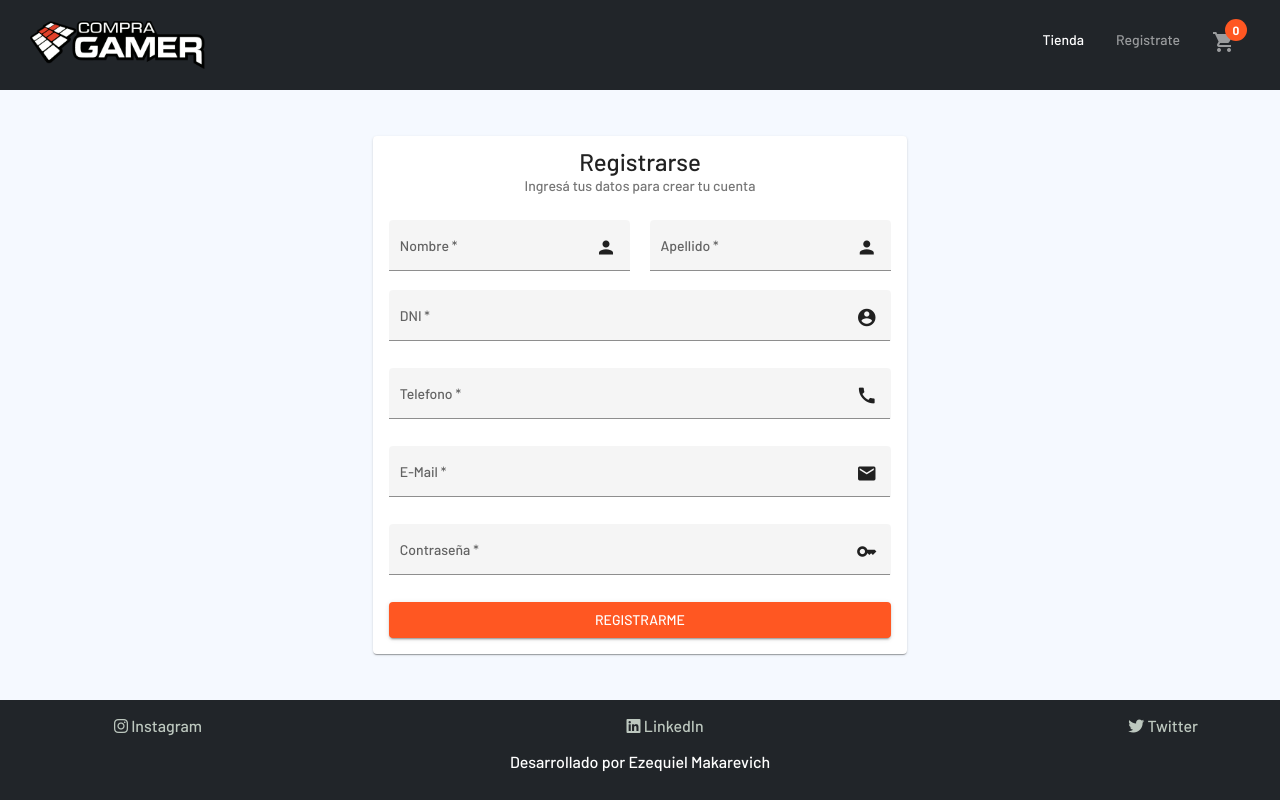
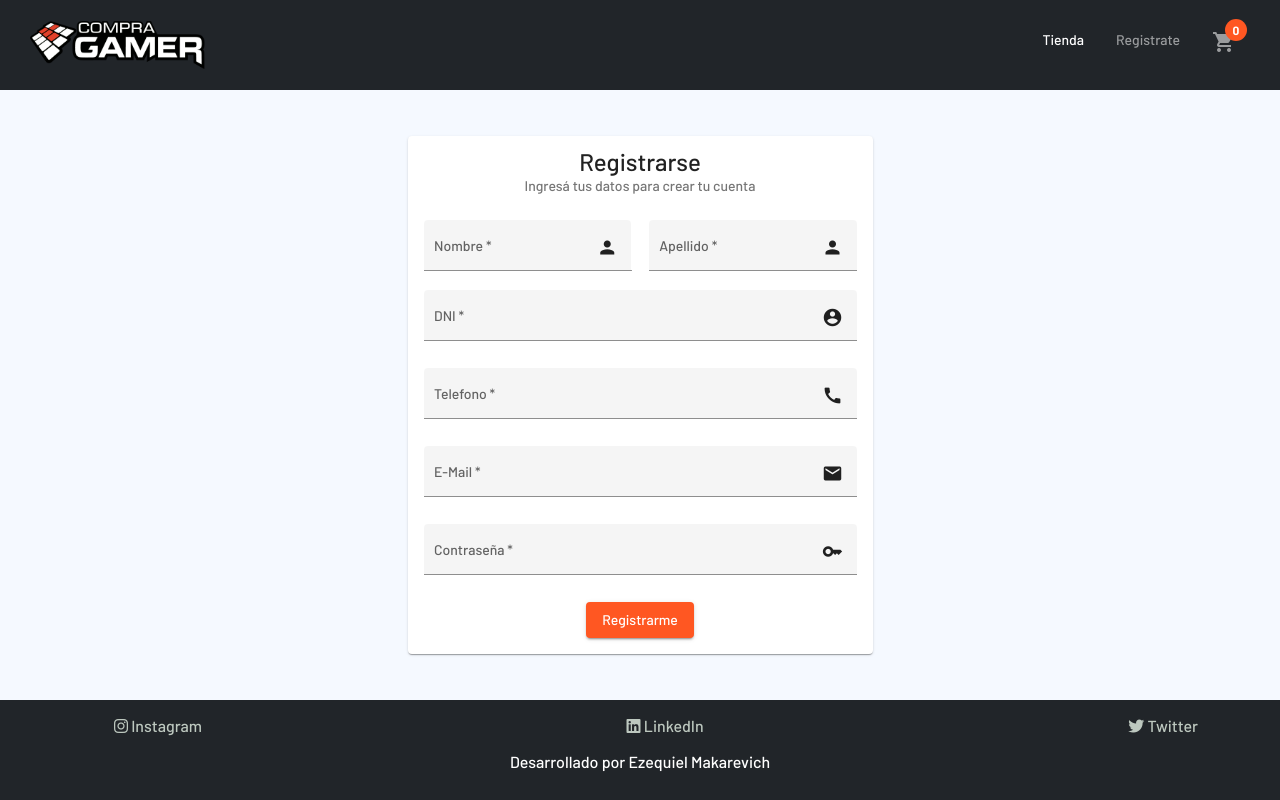
Before and after one commit to EzequielMakarevich/prueba-tecnica-cg, an Angular app: page /registro in a window 1280 px wide. Built offline with nearby package versions, Linux system fonts and the light colour scheme.

Commit message:
adds error when no object are returned

```diff
--- a/src/app/pages/register-form/register-form.component.html
+++ b/src/app/pages/register-form/register-form.component.html
@@ -1,11 +1,12 @@
-<div class="test">
+<div class="custom-container">
+    <div class="container">
         <div class="col-md-5 col-12 mx-auto">
             <mat-card>
                 <mat-card-title class="text-center">Registrarse</mat-card-title>
                 <mat-card-subtitle class="text-center mb-4">Ingresá tus datos para crear tu cuenta</mat-card-subtitle>
                 <form [formGroup]="registerForm" class="d-flex flex-column align-item-center">
                     <div class="d-flex align-item-center justify-content-between">
-                    <mat-form-field appearance="fill" style="width: 48%;">
+                        <mat-form-field appearance="fill" class="w-48">
 
                             <mat-label>Nombre</mat-label>
                             <input matInput formControlName="name" type="text">
@@ -15,7 +16,7 @@
                             </mat-error>
                         </mat-form-field>
 
-                    <mat-form-field appearance="fill" style="width: 48%;">
+                        <mat-form-field appearance="fill" class="w-48">
                             <mat-label>Apellido</mat-label>
                             <input matInput formControlName="lastName" type="text">
                             <mat-icon matSuffix>person</mat-icon>
@@ -68,9 +69,12 @@
                             Debe contener al menos (8) caracteres
                         </mat-error>
                     </mat-form-field>
-                <button class="w-100" mat-raised-button color="warn" type="submit"
-                    (click)="sendForm()">REGISTRARME</button>
+                    <div class="d-flex align-item-center justify-content-center">
+                        <button class="register-button" mat-raised-button color="warn" type="submit"
+                            (click)="sendForm()">Registrarme</button>
+                    </div>
                 </form>
             </mat-card>
         </div>
     </div>
+</div>
--- a/src/app/pages/register-form/register-form.component.scss
+++ b/src/app/pages/register-form/register-form.component.scss
@@ -1,5 +1,15 @@
-.test {
+.custom-container {
     min-height: calc(100vh - 190px);
     display: flex;
     align-items: center;
 }
+.w-48 {
+    width: 48%;
+}
+.register-button {
+    @media (max-width: 768px) {
+        width: 100%;
+    }
+
+
+}
--- a/src/app/ui/products-list/products-list.component.html
+++ b/src/app/ui/products-list/products-list.component.html
@@ -27,7 +27,7 @@
             </mat-chip-list>
         </div>
         <div class="row">
-            <div class="col-12">
+            <div class="col-12" *ngIf="filteredList.length > 0">
                 <mat-card class="d-flex align-items-center p-0 custom-card" *ngFor="let product of filteredList">
                     <div>
                         <img mat-card-image class="p-5"
@@ -52,6 +52,11 @@
                         </div>
                     </div>
                 </mat-card>
+
+            </div>
+            <div class="container d-flex justify-content-center align-items-center flex-column mt-4" *ngIf="filteredList.length < 1">
+                <img src="../../../assets/img/Search Engine_Two Color.svg" alt="No se encontraron productos">
+                <h1 class="text-center mt-2">No se encontraron productos para {{categoriesList[subcategory!] | lowercase}}</h1>
             </div>
         </div>
     </div>
@@ -60,7 +65,7 @@
         <mat-icon [matBadge]="productsQuantity" [matBadgeColor]="'warn'">shopping_cart</mat-icon>
     </button>
 
-    <mat-drawer #drawer class="custom-sidenav" [position]="'end'" mode="over">
+    <mat-drawer #drawer class="custom-sidenav" [autoFocus]="false" [position]="'end'" mode="over">
         <div class="d-flex justify-content-end m-5">
             <mat-icon class="menu-text" (click)="drawer.toggle()">close</mat-icon>
         </div>
--- a/src/app/ui/products-list/products-list.component.scss
+++ b/src/app/ui/products-list/products-list.component.scss
@@ -1,7 +1,6 @@
 .custom-container {
     background-color: transparent;
-    min-height: 100vh;
-    color: black;
+    min-height: calc(100vh - 190px);
 }
 .jumbotron {
     height: 200px;
@@ -104,8 +103,7 @@ img {
     color: black;
 }
 .sidebar-button{
-    color: black; width: 100%;
-    outline: none !important;
+    width: 100%;
 }
 .float-button {
     @media (min-width: 992px) {
--- a/src/app/ui/products-list/products-list.component.ts
+++ b/src/app/ui/products-list/products-list.component.ts
@@ -32,9 +32,9 @@ export class ProductsListComponent implements OnInit {
   }
   filterSubcategory(subcategoryId: number) {
     this.subcategory = subcategoryId
+    window.scroll({ top: 0, left: 0, behavior: 'smooth' })
     if (subcategoryId) {
       this.filteredList = this.products.filter(product => product.id_subcategoria === subcategoryId);
-      window.scroll({ top: 0, left: 0, behavior: 'smooth' })
     } else {
       this.resetFilter();
     }
```
Also changed, not shown: src/assets/img/Search Engine_Two Color.svg (added). Lines whose indentation alone changed are shown as unchanged.
